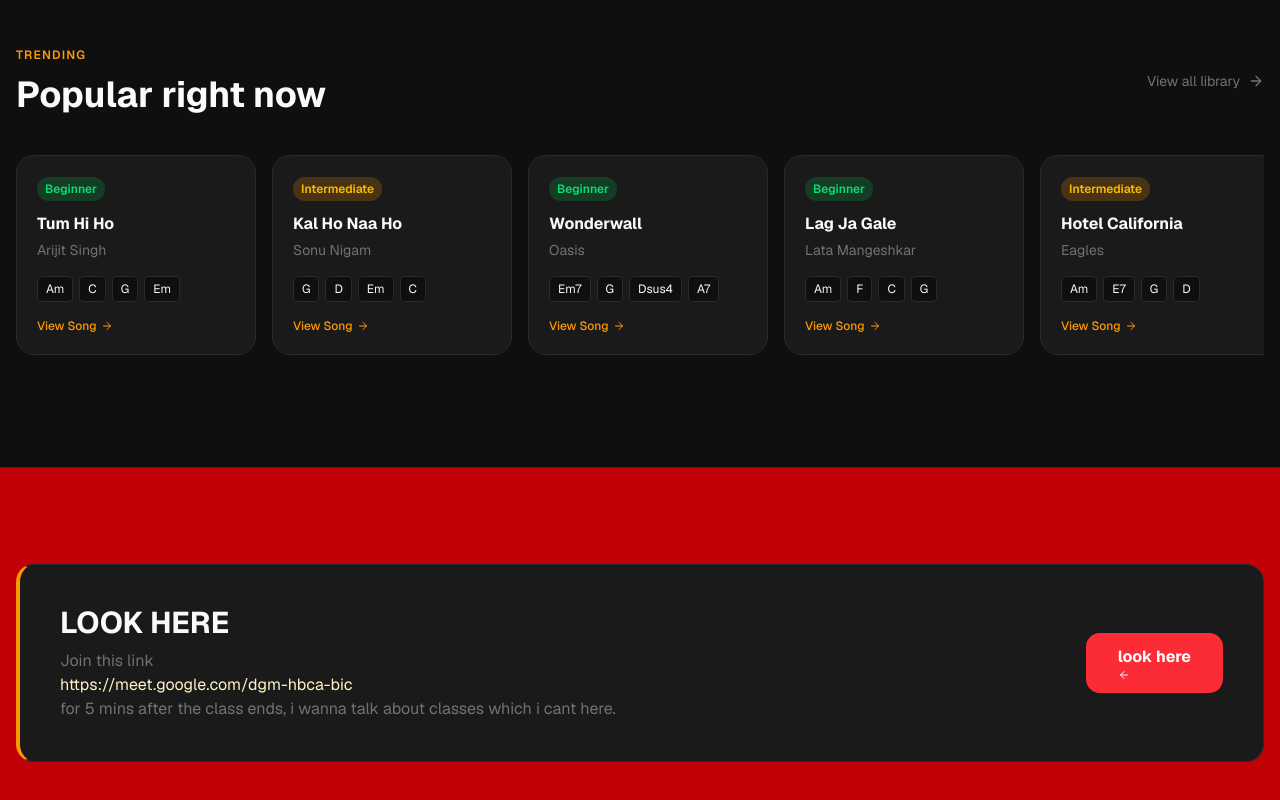
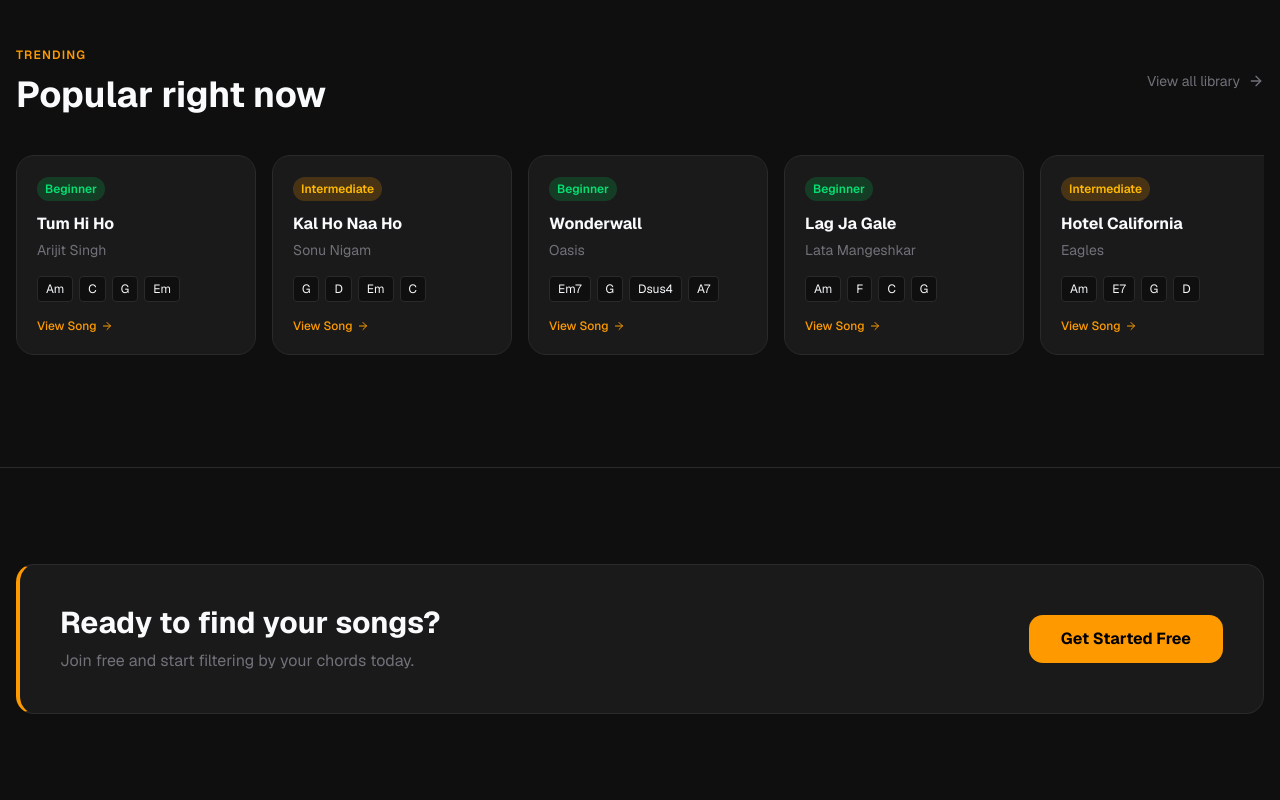
Before and after one commit to adwait50/whatthechord, a Next.js app: page / in a window 1280 px wide. Shown: the part 1443-2243 px from the top of the page. Built offline with nearby package versions, Linux system fonts and the light colour scheme; no server answers.

Commit message:
restored

```diff
--- a/components/home/cta-banner.tsx
+++ b/components/home/cta-banner.tsx
@@ -1,30 +1,29 @@
 "use client"
 
 import { useClerk } from "@clerk/nextjs"
-import { ArrowLeft } from "lucide-react"
 
 export function CtaBanner() {
   const { openSignUp } = useClerk()
 
   return (
-    <section className="py-24 px-4 border-t border-border bg-red-700">
+    <section className="py-24 px-4 border-t border-border">
       <div className="max-w-7xl mx-auto">
         <div className="bg-card border-l-4 border-l-amber-500 border-y border-r border-border rounded-2xl p-10 flex flex-col md:flex-row items-center justify-between gap-6">
 
           <div>
             <h2 className="text-3xl font-bold">
-              LOOK HERE
+              Ready to find your songs?
             </h2>
             <p className="mt-2 text-muted-foreground">
-              Join this link <div className="text-amber-100">https://meet.google.com/dgm-hbca-bic <br/></div>for 5 mins after the class ends, i wanna talk about classes which i cant here.
+              Join free and start filtering by your chords today.
             </p>
           </div>
 
           <button
             onClick={() => openSignUp({})}
-            className="shrink-0 bg-red-500 hover:bg-red-400 text-white font-bold px-8 py-3 rounded-xl transition-colors"
+            className="shrink-0 bg-amber-500 hover:bg-amber-400 text-black font-bold px-8 py-3 rounded-xl transition-colors"
           >
-            look here<ArrowLeft className="h-3 w-3" />
+            Get Started Free
           </button>
 
         </div>
```
